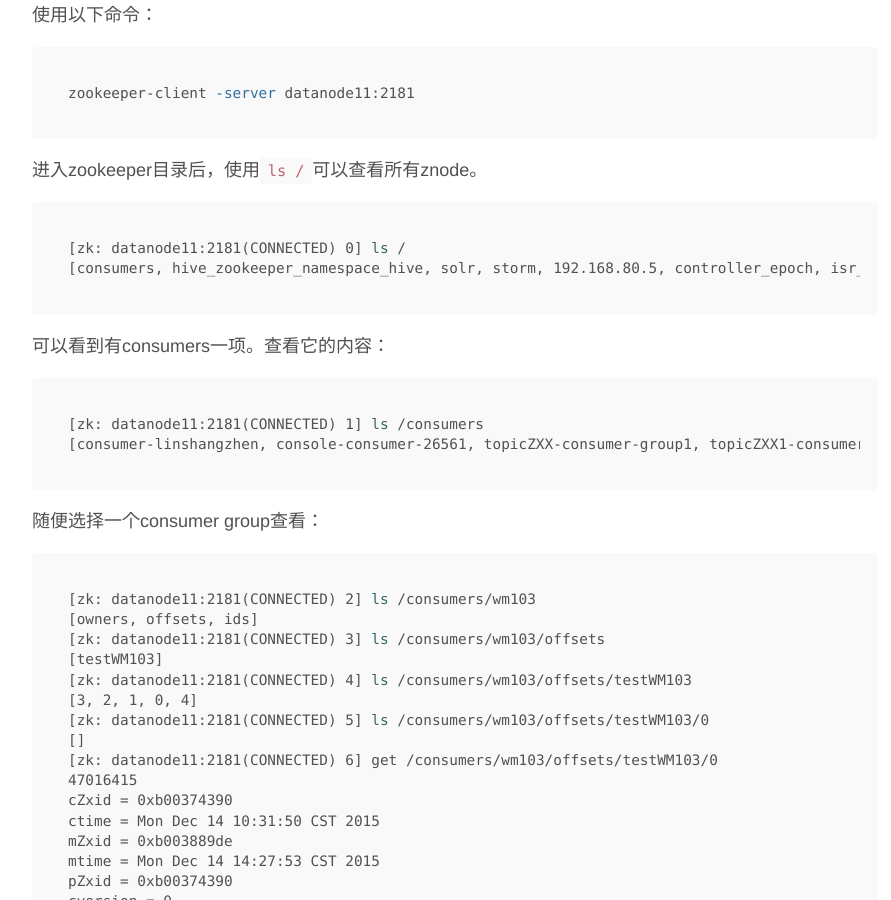
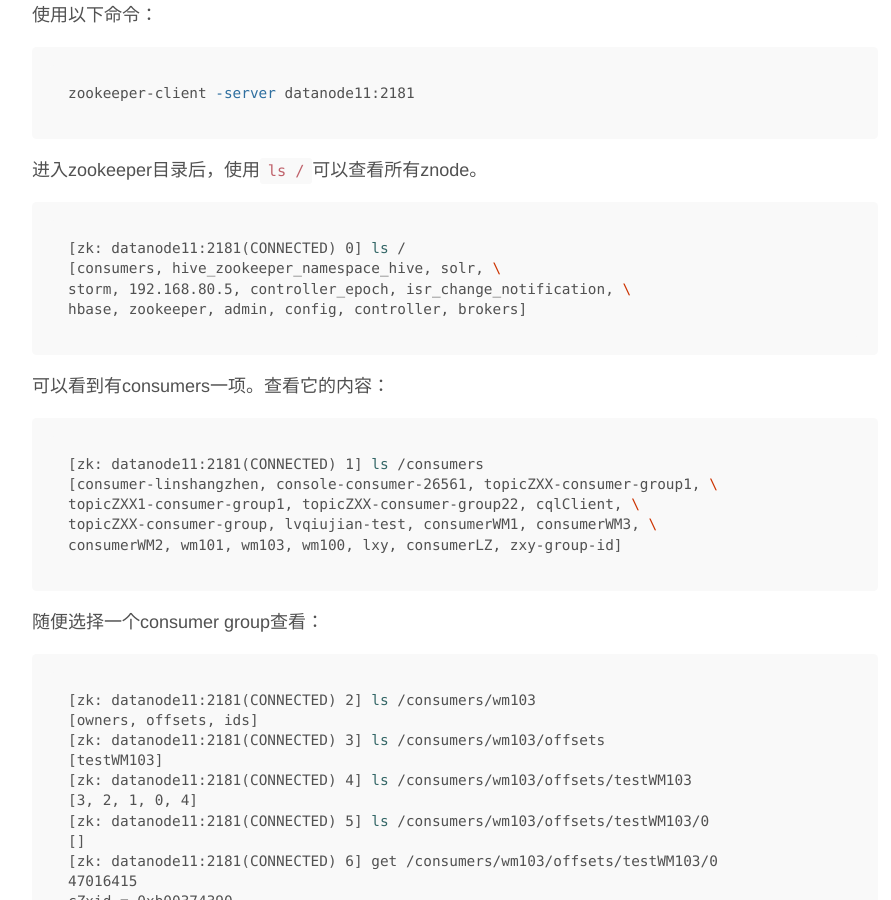
Before and after one commit to lsr1991/lsr1991.github.io, a Jekyll site: the page built from _posts/2016-01-03-kafka-consumer-group-management.md, in a window 1280 px wide and 900 px high, scrolled down 623 px. Shown: the whole window, without its empty margins (185-1076 px from the left). Built offline with Jekyll 4.4.1, drawn with Linux system fonts in a browser that asks for light colours; comment, search, counter and statistics services are not loaded.

````diff
--- a/_posts/2016-01-03-kafka-consumer-group-management.md
+++ b/_posts/2016-01-03-kafka-consumer-group-management.md
@@ -30,14 +30,19 @@ zookeeper-client -server datanode11:2181
 
 ```shell
 [zk: datanode11:2181(CONNECTED) 0] ls /
-[consumers, hive_zookeeper_namespace_hive, solr, storm, 192.168.80.5, controller_epoch, isr_change_notification, hbase, zookeeper, admin, config, controller, brokers]
+[consumers, hive_zookeeper_namespace_hive, solr, \
+storm, 192.168.80.5, controller_epoch, isr_change_notification, \
+hbase, zookeeper, admin, config, controller, brokers]
 ```
 
 可以看到有consumers一项。查看它的内容：
 
 ```shell
 [zk: datanode11:2181(CONNECTED) 1] ls /consumers
-[consumer-linshangzhen, console-consumer-26561, topicZXX-consumer-group1, topicZXX1-consumer-group1, topicZXX-consumer-group22, cqlClient, topicZXX-consumer-group, lvqiujian-test, consumerWM1, consumerWM3, consumerWM2, wm101, wm103, wm100, lxy, consumerLZ, zxy-group-id]
+[consumer-linshangzhen, console-consumer-26561, topicZXX-consumer-group1, \
+topicZXX1-consumer-group1, topicZXX-consumer-group22, cqlClient, \
+topicZXX-consumer-group, lvqiujian-test, consumerWM1, consumerWM3, \
+consumerWM2, wm101, wm103, wm100, lxy, consumerLZ, zxy-group-id]
 ```
 
 随便选择一个consumer group查看：
````
